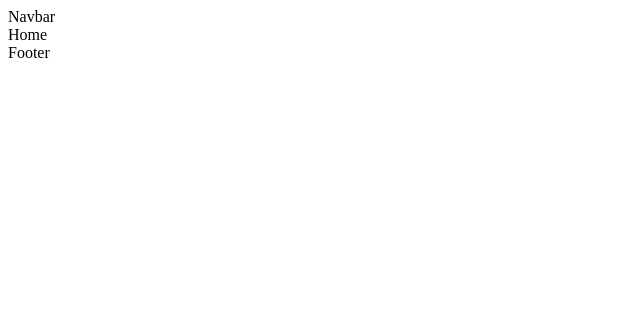
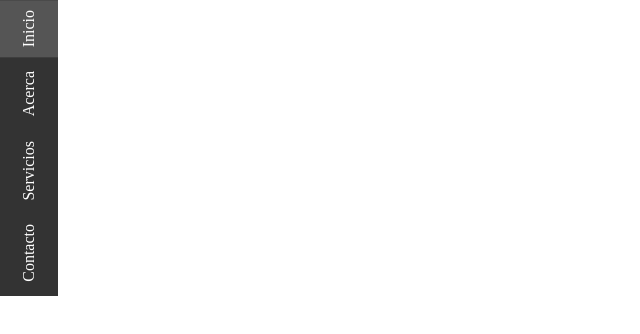
Before and after one commit to rebecavm28/BitPress, a React (Vite) app in the folder client/: page / in a window 1280 px wide. Shown: the top 334 px of the page, without its empty margins (0-640 px from the left). Built offline with nearby package versions, Linux system fonts and the light colour scheme.

Commit message:
make the rotate navbar

```diff
--- /dev/null
+++ b/client/src/components/Navbar/Navbar.css
@@ -0,0 +1,36 @@
+body {
+    margin: 0;
+    padding: 0;
+  }
+
+  nav {
+    background-color: #333;
+    padding: 0;
+    text-align: right; /* Orientación al revés */
+    display: flex; /* Pone el texto de la navbar a la izquierda*/
+    position: fixed; /* Hace que la navbar solo ocupe el tamaño del texto*/
+  }
+
+  ul {
+    list-style-type: none;
+    margin: 0;
+    padding: 0;
+    display: flex;
+    flex-direction: column;
+  }
+
+  li {
+    display: inline;
+  }
+
+  a {
+    color: white;
+    text-decoration: none;
+    padding: 10px 20px;
+    writing-mode: vertical-rl; /* Cambia la direccion de la escritura (vertical) */
+    transform: rotate(180deg); /* Rota las letras hacia la derecha */
+  }
+
+  a:hover {
+    background-color: #555;
+  }
--- a/client/src/components/Navbar/Navbar.jsx
+++ b/client/src/components/Navbar/Navbar.jsx
@@ -1,8 +1,16 @@
 import React from 'react'
+import '../Navbar/Navbar.css'
 
 const Navbar = () => {
   return (
-    <div>Navbar</div>
+    <nav>
+    <ul>
+      <li><a href="#">Inicio</a></li>
+      <li><a href="#">Acerca</a></li>
+      <li><a href="#">Servicios</a></li>
+      <li><a href="#">Contacto</a></li>
+    </ul>
+  </nav>
   )
 }
 
```
